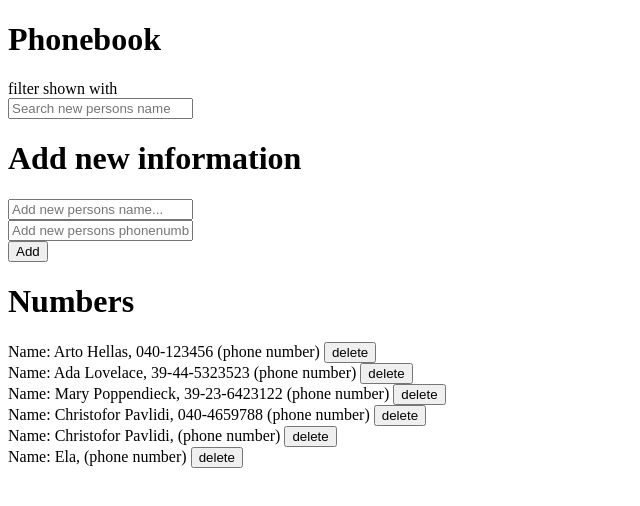
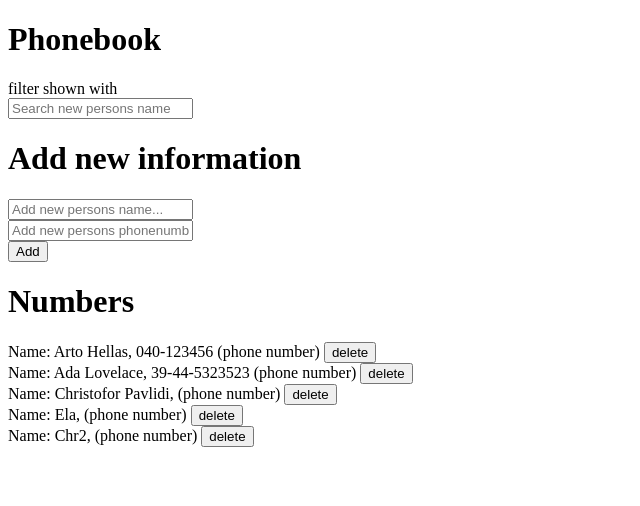
Before and after one commit to christoforp/https---github.com-christoforp-FullStack-part-2, a React (Create React App) app: page / in a window 1280 px wide. Shown: the top 506 px of the page, without its empty margins (0-640 px from the left). Built offline with nearby package versions, Linux system fonts and the light colour scheme; data requests are answered from the project's data file.

Commit message:
Part2  Step 12

```diff
--- a/db.json
+++ b/db.json
@@ -3,28 +3,20 @@
     {
       "name": "Arto Hellas",
       "number": "040-123456",
+
       "id": 1
     },
     {
       "name": "Ada Lovelace",
+
       "number": "39-44-5323523",
       "id": 2
-    },
-    {
-      "name": "Mary Poppendieck",
-      "number": "39-23-6423122",
-      "id": 4
-    },
-    {
-      "name": "Christofor Pavlidi",
-      "number": "040-4659788",
-      "id": 5
     },
     {
       "name": "Christofor  Pavlidi",
       "phonenumber": "",
       "date": "2022-04-20T13:39:33.699Z",
-      "important": false,
+      "important": true,
       "id": 7
     },
     {
@@ -33,6 +25,13 @@
       "date": "2022-04-23T11:59:29.791Z",
       "important": true,
       "id": 6
+    },
+    {
+      "name": "Chr2",
+      "phonenumber": "",
+      "date": "2022-04-25T11:10:38.856Z",
+      "important": true,
+      "id": 5
     }
   ]
 }
--- a/src/App.js
+++ b/src/App.js
@@ -44,26 +44,50 @@ const InputFormComponent = (props) => {
 }
 
 // We are creating component "Notification", where we adding  one (1) variable => "message" using to inside that component.
-// There is seen <Notification message={statusMessage} /> as we see this variables is equal with x component.
+// There is seen <Notification message={errormessage} /> as we see this variables is equal with x component.
 // if there would not be  put this variables => const "Notfication "  = ()  => {}, then that component will not work.
 //
-const Notification = ({ message }) => {  // If variables "message" => {statusMessage} is false with "null", then nothing is not rendered to user.
-  if(message === null) { // if variables "message" => {statusMessage} is  same value with "null", then nothing will not render to user.
+const Notification = ({ message, checkError}) => {  // If variables "message" => {errormessage} is false with "null", then nothing is not rendered to user.
+  if(message   === null) { // if variables "message" => {errormessage } is  same value with "null", then nothing will not render to user.
   return null //
 }
- // if variables "message" => {statusMessage} is true with null, then we render that value
+
+ // if variables "message" => {errrormessage } is false  with value "null", and variables "checkError" => {error} is same as  "false", then we render that value
+
+if( message != null & checkError === false) {
+
+ return(
+  <div className='error'>{message}</div>  // div element have been used because  this "error", which is found also  => "index.css"
+
+ )
+}
+
+
+
+// if variables "message" => {errrormessage} is true with "null", and variables "checkError" => {error} is same as "true"
+else if (message != null & checkError === true) {
 return(
-  <div className='error'>{message}</div>
+  <div className='success'>{message}</div> // div element is used because this "success" is found also  > index.css file.
+
 )
 }
+}
+
+
+
+
+
+
+
+
 
 
 
 
 const App = () => {
   const [persons, setPersons] = useState([])
-  const [statusMessage, setStatusMessage] = useState(null) // We initalized variables "statusMessage" stable to, which get values = "null", if we want change that value, then we using function   => setStatusMessage
-
+  const [errorMessage, setErrorMessage] = useState(null) // We initalized variables "errorMessage" stable to, which get values = "null", if we want change that value, then we using function   => setErrorMessage
+  const [error, setError] = useState(true) // We initialize "error" stable, which get value "true" and if we want to change stables value, then we use function => setError
 
   useEffect(() => {   // we are using  "notesService" modules contest, where is find variables => "const getAllValues" = () => ""
     notesService
@@ -159,17 +183,25 @@ const App = () => {
         setFilterName('')           // Whereas user agree "window.confirm"(alarm), then it changes "filterName" variables to original stable so it clear that variables value.
         setNewName('')        // Whereas user agree "window.confirm"(alarm), then it changes "newName" variables to original stable, so it clear that variables value.
         setNewNumber('')       // Whereas user agree "Window.confirm"(alarm), then it changes "newnumber" variables to orginal stable, sot it clear that variables value.
+        setError(true)   // We are changing "error" to variables values => "true", but this is not mandatory, because of if persons updating fails, then it changes same value => "false" and after that to => "true". This is used that we can make sure that persons updating  with render will happen correctly for user.
+        setErrorMessage(` you have updated '${nameObject.name}' succesfully  on the phonebook! `)
+        setTimeout(() => {
+          setErrorMessage(null)  // We are changing "errormessage " variables values => "null" remember that variables is equal as {message} <=>  inside with "nptification" component
+
+        }, 5000);
+      })
+      .catch(error => {
+        setError(false)
+        setErrorMessage(` You have updated'${nameObject.name}' unsuccesfully on the phonebook. Please try again!:) `) // We changes "statusmessage" value to that text. There is also good to take mention that value is same than {message} <=> inside with  "Notification"  variables.
+        // We are using "SetTimeout(()" function that we can get to delete that notification with somekind of time, for example  that notification will leave till after 5s(5000 ms)
+        setPersons(persons.filter(searchValue => searchValue.name ==! nameObject.name))
+        setError(true) // We are changing "error" to variables values => "true", but this is not mandatory, because of if persons updating fails, then it changes same value => "false" and after that to => "true". This is used that we can make sure that persons updating  with render will happen correctly for user
+        setTimeout(() => {
+          setErrorMessage(null)   // We are changing "errormessage " variables values => "null" remember that variables is equal as {message} <=>  inside with "nptification" component
+
+        },6000)
 
       })
-        setStatusMessage(` You have updated'${nameObject.name}'on the phonebook! `) // We changes "statusmessage" value to that text. There is also good to take mention that value is same than {message} <=> inside with  "Notification"  variables.
-        // We are using "SetTimeout(()" function that we can get to delete that notification with somekind of time, forexample  that notification will leave till after 5s(5000 ms)
-
-
-        setTimeout(() => {
-          setStatusMessage(null)
-        },5000)
-
-
     }
 
 
@@ -183,16 +215,28 @@ const App = () => {
     setFilterName('')
     setNewName('')
     setNewNumber('')
+    setError(true) // We are changing "error" to variables values => "true", but this is not mandatory, because of if persons updating fails, then it changes same value => "false" and after that to => "true". This is used that we can make sure that persons updating  with render will happen correctly for user
+    setErrorMessage(`you have added'${nameObject.name}' succesfully  on the phonebook!`)
+    setTimeout(() => {
+      setErrorMessage(null)  // We are changing "errormessage " variables values => "null" remember that variables is equal as {message} <=>  inside with "nptification" component
+
+
+    }, 5000);
     })
 
+.catch(error => {   // Whereas is coming error, When trying to add new names to phonebook, then program conduct things and render those for visible to user.
+  setError(false) // We are changing "error" variables values => "false". There is also good to know that value is same as {checkError} <=> inside with "notification" component
+    // We changing "statusMessages" values to that text. There is also good to know that this "statusMessage" is same value than {message} <=>  inside with "Notification" variables
+    setErrorMessage(`adding   '${nameObject.name}'  was unsuccesfull on the phonebook. Please Try again!:)`)
+    setTimeout(() => {  // We are using "SetTimeout(()"" function that we can get delete  notification some kind of time, for example now notification leaves after 5s beacause we have been used },(5000) => so (5000ms)
+      setError(true)
+      setErrorMessage(null)  // We are changing "errormessage" to variables values => "null", but there have to still remember that value is same as "message" <=>   inside with components of "notification" variables.
 
-    // We changing "statusMessages" values to that text. There is also good to know that this "statusMessage" is same value than {message} <=>  inside with "Notification" variables
-    setStatusMessage(`you have added'${nameObject.name}' to the phonebook!`)
-    setTimeout(() => {  // We are using "SetTimeout(()"" function that we can get delete  notification some kind of time, for example now notification leaves after 5s beacause we have been used },(5000) => so (5000ms)
-      setStatusMessage(null)  // We are changing "statusMessage" to variables values => "null", but there have to still remember that value is same as "message" <=>   inside with components of "notification" variables.
+    }, 6000)
+})
 
-    }, 5000)
   }
+
 }
 
 
@@ -252,30 +296,47 @@ const handleNumberChange = (event) => {
 // this button get values that rows tables id, forexample if "persons" variables values is First as result that rows button get same value.
 // This button functionality is implemented components => personsComponent belov from components/Persons.js => (<button value={b.id} onclick={props.deleteValue}>delete</button>})
 // button can be  as follows  => <button value="1">delete</button>
-const handleDeleteName = (event) => {
-  const button = parseInt(event.target.value)  // We initalize variables button for this we are using "parseInt() function that we can get  rid off  => "..." so  after function  "1" = 1
-  const Index =  button-1    // We initalize variables getName and calculating  its value using "button" variables  value -1 and  we get answer.
+const handleDeleteName = (event)  => {
+  const person = parseInt(event.target.value) // We initalize variables button for this we are using "parseInt() function that we can get  rid off  => "..." so  after function  "1" = 1
+  const result =  person -1    // We initalize variables getName and calculating  its value using "button" variables  value -1 and  we get answer.
 
 
 
 // When user want to delete users information in table as result windows alert 'are you sure that you wanna leave' if user make sure that he want to delete, so then have to use belove function
-if(window.confirm(`Are you sure that you wanna leave ${persons[Index].name} from records?`)) {
+if(window.confirm(`Are you sure that you wanna leave ${persons[result].name} from records?`)) {
   notesService // We are using content of variables, where is find  variables => const delete  = "deleteValue"
   .deleteValue(event.target.value) // We conduct  deleteValue() function,  so function value can be => .deleteValue(1), for that reason, we have been used parseInt() function, because buttos initial value  => value="1" isn't same thing than just 1.
   .then(updatedList => {  // When information has deleted from baseUrl, then we changes "persons" variables stable.
-    setPersons(persons.filter(newlist => newlist.id !==button)) // We are using "filter() function "", which creates new table (creates  a new array). if  "persons" id= false with variables "buttonID", Then its filtering a current table and replaced to new table, if person ID withstands with variables "buttonId", then it not be changed.
+    setPersons(persons.filter(newlist  => newlist.id !==  person )) // We are using "filter() function "", which creates new table (creates  a new array). if  "persons" id= false with variables "buttonID", Then its filtering a current table and replaced to new table, if person ID withstands with variables "button", then it not be changed.
+    setError(true) // We are changing "error" to variables values => "true", but this is not mandatory, because of if persons deleting fails, then it changes same value to => "false" and after that to => "true". We are using this method that we can make sure it updating  persons  with render correctly for user.
+    setErrorMessage(`you have deleted'${persons[result].Name}'succcesfully from the phonebook!`)      // We changing "errormessage" values to that text. There is also good to know that this "errormessage" is same value than {message} <=>  inside with "Notification" variables
+
+    setTimeout(() => {     // We are using "setTimeout(() function to that we can delete notification some kind of time, for example now notification leaves after 5s because we have been used }, 5000) so (5000ms)
+    setErrorMessage(null)  // We are changing  setErroMessage() variables values ("null"), but we have still remember that variables value is equal as {message} <=> inside with "notification" variables.
+    },5000);
+
+
   })
 
-  // We are changing "statusMessage" variables to that text. There is also good to know that "statusMessage" variables is same as {message} <=> inside with "Notification" variables.
-  // We are using "setTimeout(() function to that we can delete notification some kind of time, for example now notification leaves after 5s because we have been used }, 5000) so (5000ms)
-  setStatusMessage( `you have already deleted'${persons[Index].name}'from the phonebook records`)
-  setTimeout(() => {
-    setStatusMessage(null) // We are changing "statusMessage" to variables values => "null", but there have to still remember that value is same as {message} <=>  inside with  components of "notification"  variables
 
-  }, 5000);
+  .catch(error => {  // Whereas coming mistakes, when we are trying to delete persons from phonebook, then program conduct () those things, which are inside that and render that to visible for user.
+    setError(false)    // We are changing "error" variables values => "false". There is also good to know that value is same as {checkError} <=> inside with "notification" component
+  setErrorMessage( `Deleting'${persons[result].name}' was unsuccesfull from the phonebook records. Please try Again!:) `)
 
+    setTimeout(() => {     // We are using "setTimeout(()" function that we can delete notification message some kind of way, for example now message of notification will leave after 6s, because We have been used => setTimeout(() },6000); so (6000ms)
+
+      setError(true)        // We are changing "error" to variables values => "true", but this is not mandatory, because of if persons deleting fails, then it changes same value to => "false" and after that to => "true". We are using this method that we can make sure it updating  persons  with render correctly for user.
+      setErrorMessage(null)      // We are changing "error" to variables values => "null", but there have to still remember that value is same as {message} <=>  inside with  components of "notification"  variables
+
+    }, 6000);
+  })
 }
 }
+
+
+
+
+
 
 
 
@@ -313,7 +374,7 @@ if(window.confirm(`Are you sure that you wanna leave ${persons[Index].name} from
    return (
      <div>
       <h1>Phonebook</h1>
-      <Notification message={statusMessage} />
+      <Notification message={errorMessage} checkError={error}/>
       filter shown with <InputFilterComponent valueProps={filterName}onChangeProps={handleFilterNameChange}placeholderProps={inputSearchName} />
         <h1>Add new information</h1>
         <InputFormComponent onSubmitProps={submitPerson} nameValue={newName}nameChange={handleNameChange}namePlaceHolder={inputTextName}
@@ -326,9 +387,12 @@ if(window.confirm(`Are you sure that you wanna leave ${persons[Index].name} from
 
 
 
+
+
    )
    }
 
 
 
+
 export default App
--- a/src/components/Persons.js
+++ b/src/components/Persons.js
@@ -1,5 +1,4 @@
 import React from "react";
-
 
 
 
--- a/src/index.js
+++ b/src/index.js
@@ -6,4 +6,5 @@ import './index.css'
 
 
 
+
 ReactDOM.render(<App />, document.getElementById('root'))
--- a/src/services/notesService.js
+++ b/src/services/notesService.js
@@ -21,6 +21,7 @@ const createValue = async (newValue) => {
     return request.then(response => {
         return response.data
     })
+
 
      // When fucntion has conducted, so the current data is saved under the return responde.data", that we can use that variables data in side.
 }
```
Also changed, not shown: src/index.css (+20 -0 lines).
